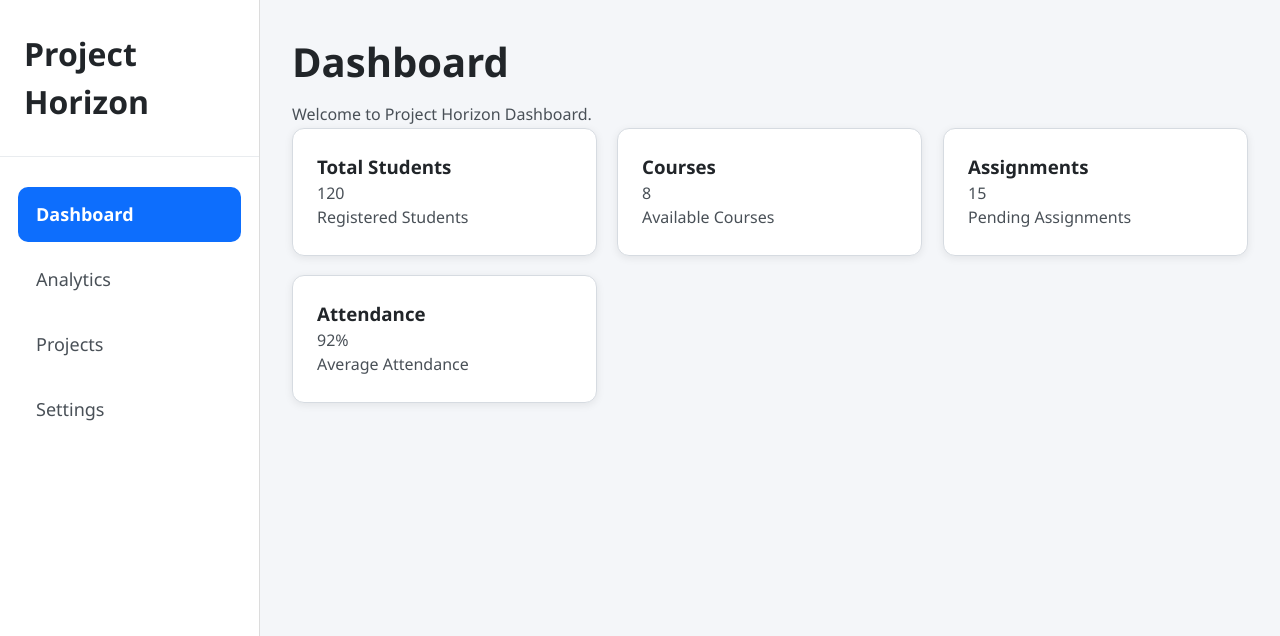
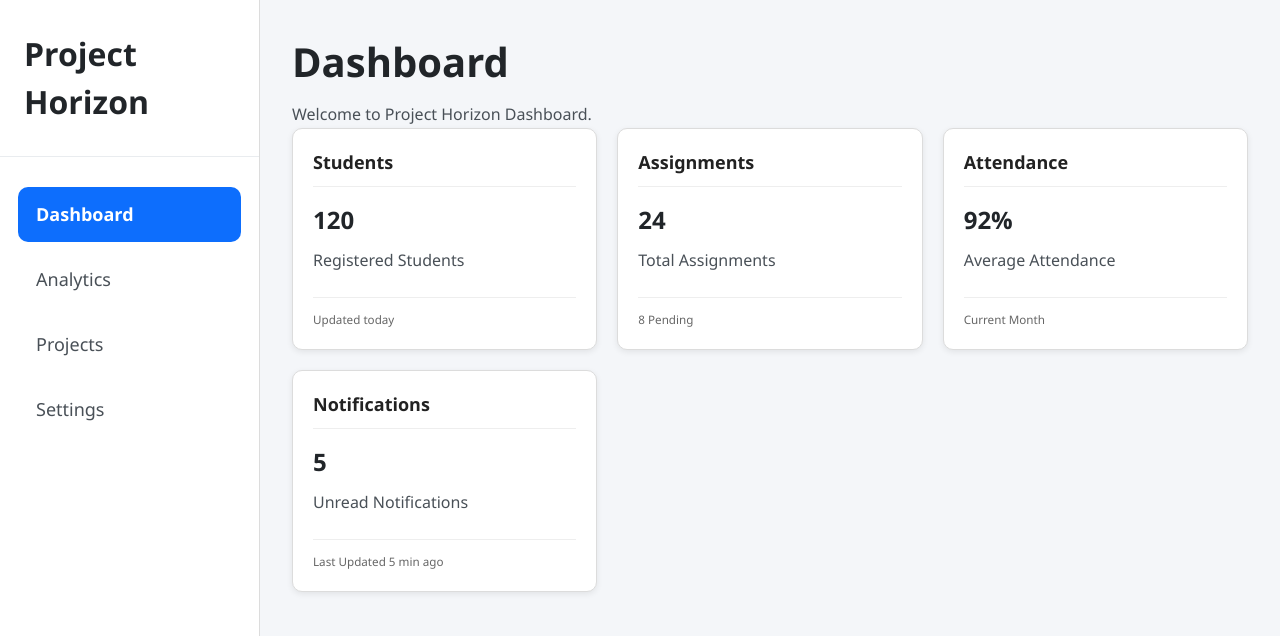
Before and after one commit to Inderjeetsingh1313/project-horizon, a React (Vite) app in the folder project-horizon/: page /settings in a window 1280 px wide. Shown: the top 636 px of the page. Built offline with nearby package versions, Linux system fonts and the light colour scheme.

Commit message:
Isolating Core Variants & Inputs Layout Card Abstraction

```diff
--- a/project-horizon/src/App.tsx
+++ b/project-horizon/src/App.tsx
@@ -2,6 +2,7 @@ import { useState } from "react";
 import "./App.css";
 import Sidebar from "./components/Sidebar";
 import Settings from "./components/Settings";
+import WorkspaceCard from "./components/WorkspaceCard";
 
 function App() {
   const [activePage, setActivePage] = useState("Dashboard");
@@ -23,30 +24,40 @@ function App() {
             </header>
 
             <section className="cards">
-              <div className="card">
-                <h3>Total Students</h3>
-                <div className="card-value">120</div>
-                <p>Registered Students</p>
-              </div>
 
-              <div className="card">
-                <h3>Courses</h3>
-                <div className="card-value">8</div>
-                <p>Available Courses</p>
-              </div>
+  <WorkspaceCard
+    title="Students"
+    footer={<small>Updated today</small>}
+  >
+    <h2>120</h2>
+    <p>Registered Students</p>
+  </WorkspaceCard>
 
-              <div className="card">
-                <h3>Assignments</h3>
-                <div className="card-value">15</div>
-                <p>Pending Assignments</p>
-              </div>
+  <WorkspaceCard
+    title="Assignments"
+    footer={<small>8 Pending</small>}
+  >
+    <h2>24</h2>
+    <p>Total Assignments</p>
+  </WorkspaceCard>
 
-              <div className="card">
-                <h3>Attendance</h3>
-                <div className="card-value">92%</div>
-                <p>Average Attendance</p>
-              </div>
-            </section>
+  <WorkspaceCard
+    title="Attendance"
+    footer={<small>Current Month</small>}
+  >
+    <h2>92%</h2>
+    <p>Average Attendance</p>
+  </WorkspaceCard>
+
+  <WorkspaceCard
+    title="Notifications"
+    footer={<small>Last Updated 5 min ago</small>}
+  >
+    <h2>5</h2>
+    <p>Unread Notifications</p>
+  </WorkspaceCard>
+
+</section>
           </>
         )}
 
--- /dev/null
+++ b/project-horizon/src/components/Button.tsx
@@ -0,0 +1,43 @@
+import type { ReactNode, MouseEventHandler } from "react";
+
+interface ButtonProps {
+  children: ReactNode;
+  type?: "button" | "submit" | "reset";
+  variant?: "primary" | "secondary";
+  disabled?: boolean;
+  loading?: boolean;
+  onClick?: MouseEventHandler<HTMLButtonElement>;
+  className?: string;
+  ariaLabel?: string;
+}
+
+function Button({
+  children,
+  type = "button",
+  variant = "primary",
+  disabled = false,
+  loading = false,
+  onClick,
+  className = "",
+  ariaLabel,
+}: ButtonProps) {
+  return (
+    <button
+      type={type}
+      disabled={disabled || loading}
+      onClick={onClick}
+      aria-label={ariaLabel}
+      className={[
+        "btn",
+        variant === "primary" ? "save-btn" : "secondary-btn",
+        className,
+      ]
+        .filter(Boolean)
+        .join(" ")}
+    >
+      {loading ? "Saving..." : children}
+    </button>
+  );
+}
+
+export default Button;
--- /dev/null
+++ b/project-horizon/src/components/InputField.tsx
@@ -0,0 +1,43 @@
+import type { ChangeEvent } from "react";
+
+interface InputFieldProps {
+  id: string;
+  label: string;
+  name: string;
+  type?: string;
+  value: string;
+  placeholder?: string;
+  error?: string;
+  onChange: (e: ChangeEvent<HTMLInputElement>) => void;
+}
+
+function InputField({
+  id,
+  label,
+  name,
+  type = "text",
+  value,
+  placeholder,
+  error,
+  onChange,
+}: InputFieldProps) {
+  return (
+    <div className="form-group">
+      <label htmlFor={id}>{label}</label>
+
+      <input
+        id={id}
+        type={type}
+        name={name}
+        value={value}
+        placeholder={placeholder}
+        onChange={onChange}
+        className={error ? "error" : ""}
+      />
+
+      {error && <span className="error-message">{error}</span>}
+    </div>
+  );
+}
+
+export default InputField;
--- a/project-horizon/src/components/Settings.tsx
+++ b/project-horizon/src/components/Settings.tsx
@@ -1,5 +1,8 @@
 import { useState } from "react";
+import type { ChangeEvent, FormEvent } from "react";
 import "./Settings.css";
+import InputField from "./InputField";
+import Button from "./Button";
 
 function Settings() {
   const [settings, setSettings] = useState({
@@ -13,6 +16,7 @@ function Settings() {
     fullName: "",
     email: "",
   });
+
   const validateField = (name: string, value: string) => {
     let error = "";
 
@@ -35,9 +39,7 @@ function Settings() {
       case "email":
         if (!value.trim()) {
           error = "Email is required.";
-      } else if (
-        !/^[^\s@]+@[^\s@]+\.[^\s@]+$/.test(value)
-      ) {
+        } else if (!/^[^\s@]+@[^\s@]+\.[^\s@]+$/.test(value)) {
           error = "Invalid Email Address.";
         }
         break;
@@ -53,6 +55,7 @@ function Settings() {
 
     return error;
   };
+
   const isFormValid =
     settings.fullName.trim().length >= 3 &&
     /^[^\s@]+@[^\s@]+\.[^\s@]+$/.test(settings.email) &&
@@ -64,14 +67,12 @@ function Settings() {
   };
 
   const handleChange = (
-  e: React.ChangeEvent<HTMLInputElement | HTMLSelectElement>
+    e: ChangeEvent<HTMLInputElement | HTMLSelectElement>
   ) => {
     const { name, value, type } = e.target;
 
     const inputValue =
-    type === "checkbox"
-      ? (e.target as HTMLInputElement).checked
-      : value;
+      type === "checkbox" ? (e.target as HTMLInputElement).checked : value;
 
     setSettings((prev) => ({
       ...prev,
@@ -83,7 +84,7 @@ function Settings() {
     }
   };
 
-  const handleThemeChange = (e: React.ChangeEvent<HTMLSelectElement>) => {
+  const handleThemeChange = (e: ChangeEvent<HTMLSelectElement>) => {
     const selectedTheme = e.target.value;
 
     setSettings((prev) => ({
@@ -109,7 +110,7 @@ function Settings() {
     }
   };
 
-  const handleLanguageChange = (e: React.ChangeEvent<HTMLSelectElement>) => {
+  const handleLanguageChange = (e: ChangeEvent<HTMLSelectElement>) => {
     const selectedLanguage = e.target.value;
 
     setSettings((prev) => ({
@@ -120,7 +121,7 @@ function Settings() {
     console.log("Language:", selectedLanguage);
   };
 
-  const handleSubmit = (e: React.FormEvent) => {
+  const handleSubmit = (e: FormEvent) => {
     e.preventDefault();
 
     const cleanedName = sanitizeInput(settings.fullName);
@@ -152,40 +153,25 @@ function Settings() {
 
         <form onSubmit={handleSubmit}>
           <div className="settings-grid">
-            <div className="form-group">
-              <label htmlFor="fullName">Full Name</label>
-
-              <input
+            <InputField
               id="fullName"
-                type="text"
+              label="Full Name"
               name="fullName"
               value={settings.fullName}
               onChange={handleChange}
-                className={errors.fullName ? "error" : ""}
+              error={errors.fullName}
             />
 
-              {errors.fullName && (
-                <span className="error-message">{errors.fullName}</span>
-              )}
-            </div>
-
-            <div className="form-group">
-              <label htmlFor="email">Email</label>
-
-              <input
+            <InputField
               id="email"
+              label="Email"
+              name="email"
               type="email"
-                name="email"
               placeholder="Enter your email"
               value={settings.email}
               onChange={handleChange}
-                className={errors.email ? "error" : ""}
+              error={errors.email}
             />
-
-              {errors.email && (
-                <span className="error-message">{errors.email}</span>
-              )}
-            </div>
 
             <div className="form-group">
               <label htmlFor="theme">Theme</label>
@@ -232,13 +218,9 @@ function Settings() {
             </div>
           </div>
 
-          <button
-  type="submit"
-  className="save-btn"
-  disabled={!isFormValid}
->
+          <Button type="submit" disabled={!isFormValid}>
             Save Settings
-</button>
+          </Button>
         </form>
       </div>
     </section>
--- /dev/null
+++ b/project-horizon/src/components/WorkspaceCard.css
@@ -0,0 +1,36 @@
+.workspace-card {
+  background: #fff;
+  border: 1px solid #dcdcdc;
+  border-radius: 10px;
+  padding: 20px;
+  box-shadow: 0 2px 6px rgba(0,0,0,.08);
+  transition: .3s;
+}
+
+.workspace-card:hover {
+  transform: translateY(-4px);
+}
+
+.workspace-card-header {
+  border-bottom: 1px solid #eee;
+  padding-bottom: 10px;
+  margin-bottom: 15px;
+}
+
+.workspace-card-header h3 {
+  margin: 0;
+  font-size: 18px;
+  color: #222;
+}
+
+.workspace-card-body {
+  min-height: 80px;
+}
+
+.workspace-card-footer {
+  margin-top: 15px;
+  border-top: 1px solid #eee;
+  padding-top: 10px;
+  font-size: 14px;
+  color: #666;
+}
--- /dev/null
+++ b/project-horizon/src/components/WorkspaceCard.tsx
@@ -0,0 +1,34 @@
+import type { ReactNode } from "react";
+import "./WorkspaceCard.css";
+
+interface WorkspaceCardProps {
+  title: string;
+  children: ReactNode;
+  footer?: ReactNode;
+}
+
+function WorkspaceCard({
+  title,
+  children,
+  footer,
+}: WorkspaceCardProps) {
+  return (
+    <div className="workspace-card">
+      <div className="workspace-card-header">
+        <h3>{title}</h3>
+      </div>
+
+      <div className="workspace-card-body">
+        {children}
+      </div>
+
+      {footer && (
+        <div className="workspace-card-footer">
+          {footer}
+        </div>
+      )}
+    </div>
+  );
+}
+
+export default WorkspaceCard;
```
Lines whose indentation alone changed are shown as unchanged.
